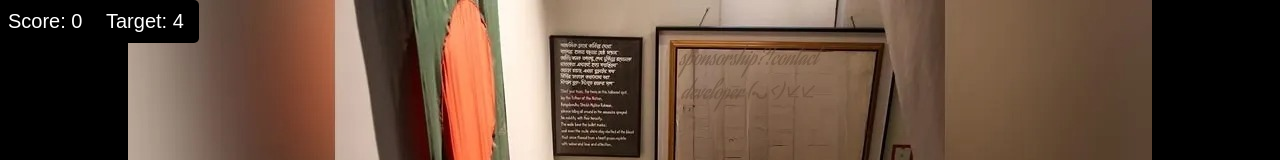
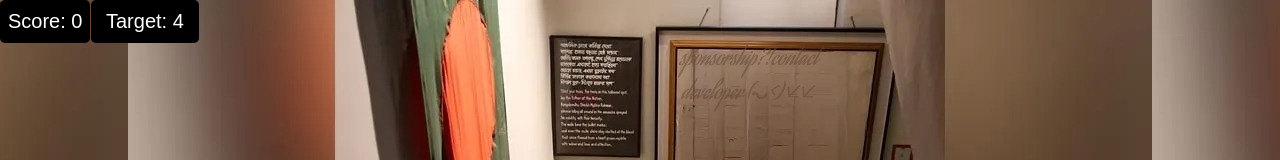
Before and after one commit to imamanik05/shababboltu, a plain HTML site: page index.html in a window 1280 px wide. Shown: the top 160 px of the page. Drawn offline with Linux system fonts and the light colour scheme.

Commit message:
removed no repeat

```diff
--- a/style.css
+++ b/style.css
@@ -222,10 +222,6 @@ body,
 
 #target {
     border-left-style: none;
-}
-
-body {
-    background-repeat: no-repeat;
 }
 
 #target {
```
